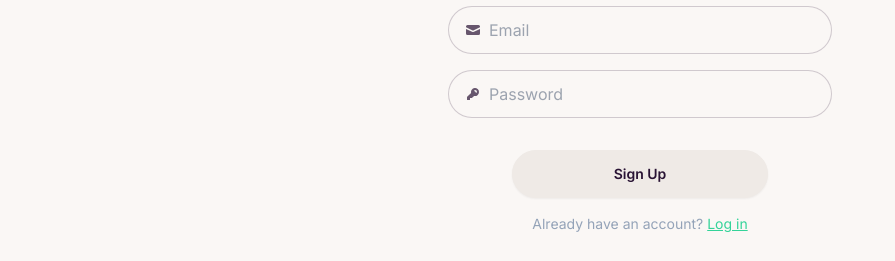
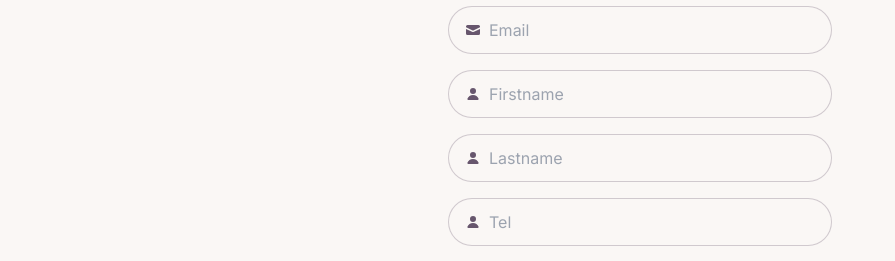
Before and after one commit to Rachanonnn/go-ecommerce, a Next.js app in the folder Frontend/: page /register in a window 1280 px wide. Shown: the part 689-950 px from the top of the page, without its empty margins (0-895 px from the left). Before the commit the page ends 923 px from the top, so only its background shows below. Built offline with nearby package versions, Linux system fonts and the light colour scheme; no server answers.

Commit message:
feat: add jwt token

```diff
--- a/Frontend/package.json
+++ b/Frontend/package.json
@@ -9,7 +9,9 @@
     "lint": "next lint"
   },
   "dependencies": {
+    "cookies-next": "^4.2.1",
     "firebase": "^10.12.2",
+    "jwt-decode": "^4.0.0",
     "next": "14.2.3",
     "react": "^18",
     "react-dom": "^18",
--- a/Frontend/src/app/register/page.tsx
+++ b/Frontend/src/app/register/page.tsx
@@ -5,17 +5,23 @@ import { useRouter } from "next/navigation";
 import { useUserAuth } from "../../libs/context/UserAuthContext";
 
 const page = () => {
-  const [email, setEmail] = useState("");
-  const [password, setPassword] = useState("");
   const [error, setError] = useState("");
   const { signUp } = useUserAuth();
   const router = useRouter();
 
   const handleSubmit = async (e: React.FormEvent<HTMLFormElement>) => {
     e.preventDefault();
+    const newUser = {
+      first_name: e.currentTarget.first_name.value,
+      last_name: e.currentTarget.last_name.value,
+      email: e.currentTarget.email.value,
+      tel: e.currentTarget.tel.value,
+      password: e.currentTarget.password.value,
+    };
+    console.log(newUser);
     setError("");
     try {
-      await signUp(email, password);
+      await signUp(newUser);
       router.push("/");
     } catch (err: any) {
       setError(err.message);
@@ -50,10 +56,10 @@ const page = () => {
             type="email"
             className="grow"
             placeholder="Email"
-            onChange={(e) => setEmail(e.target.value)}
+            name="email"
           />
         </label>
-        {/* <label className="input input-bordered flex items-center gap-2">
+        <label className="input input-bordered flex items-center gap-2">
           <svg
             xmlns="http://www.w3.org/2000/svg"
             viewBox="0 0 16 16"
@@ -62,8 +68,40 @@ const page = () => {
           >
             <path d="M8 8a3 3 0 1 0 0-6 3 3 0 0 0 0 6ZM12.735 14c.618 0 1.093-.561.872-1.139a6.002 6.002 0 0 0-11.215 0c-.22.578.254 1.139.872 1.139h9.47Z" />
           </svg>
-          <input type="text" className="grow" placeholder="Username" />
-        </label> */}
+          <input
+            type="text"
+            className="grow"
+            placeholder="Firstname"
+            name="first_name"
+          />
+        </label>
+        <label className="input input-bordered flex items-center gap-2">
+          <svg
+            xmlns="http://www.w3.org/2000/svg"
+            viewBox="0 0 16 16"
+            fill="currentColor"
+            className="w-4 h-4 opacity-70"
+          >
+            <path d="M8 8a3 3 0 1 0 0-6 3 3 0 0 0 0 6ZM12.735 14c.618 0 1.093-.561.872-1.139a6.002 6.002 0 0 0-11.215 0c-.22.578.254 1.139.872 1.139h9.47Z" />
+          </svg>
+          <input
+            type="text"
+            className="grow"
+            placeholder="Lastname"
+            name="last_name"
+          />
+        </label>
+        <label className="input input-bordered flex items-center gap-2">
+          <svg
+            xmlns="http://www.w3.org/2000/svg"
+            viewBox="0 0 16 16"
+            fill="currentColor"
+            className="w-4 h-4 opacity-70"
+          >
+            <path d="M8 8a3 3 0 1 0 0-6 3 3 0 0 0 0 6ZM12.735 14c.618 0 1.093-.561.872-1.139a6.002 6.002 0 0 0-11.215 0c-.22.578.254 1.139.872 1.139h9.47Z" />
+          </svg>
+          <input type="text" className="grow" placeholder="Tel" name="tel" />
+        </label>
         <label className="input input-bordered flex items-center gap-2">
           <svg
             xmlns="http://www.w3.org/2000/svg"
@@ -82,7 +120,7 @@ const page = () => {
             className="grow"
             // value="password"
             placeholder="Password"
-            onChange={(e) => setPassword(e.target.value)}
+            name="password"
           />
         </label>
         <button
--- a/Frontend/src/libs/context/UserAuthContext.tsx
+++ b/Frontend/src/libs/context/UserAuthContext.tsx
@@ -16,11 +16,14 @@ import {
   User,
 } from "firebase/auth";
 import { auth } from "@/libs/auth/firebase";
+import addUser from "../user/addUsertoData";
+import getUserbyID from "../user/getUserbyID";
+import setToken from "@/libs/user/cookies";
 
 interface AuthContextType {
   user: User | null;
   logIn: (email: string, password: string) => Promise<void>;
-  signUp: (email: string, password: string) => Promise<void>;
+  signUp: (userNewData: any) => Promise<void>;
   logOut: () => Promise<void>;
 }
 
@@ -30,16 +33,31 @@ export function UserAuthContextProvider({ children }: { children: ReactNode }) {
   const [user, setUser] = useState<User | null>(null);
 
   const logIn = async (email: string, password: string) => {
-    await signInWithEmailAndPassword(auth, email, password);
+    const userData = await signInWithEmailAndPassword(auth, email, password);
+    const user = await getUserbyID(userData.user.uid);
+    console.log(user);
+    const token: string = user.data.token;
+    console.log(token);
+    await setToken(token);
   };
 
-  const signUp = async (email: string, password: string) => {
+  const signUp = async (userNewData: any) => {
+    console.log(userNewData.email);
     const userData = await createUserWithEmailAndPassword(
       auth,
-      email,
-      password
+      userNewData.email,
+      userNewData.password
     );
+    const newUser = {
+      user_id: userData.user.uid,
+      first_name: userNewData.first_name,
+      last_name: userNewData.last_name,
+      email: userNewData.email,
+      tel: userNewData.tel,
+      role: "user",
+    };
     // send data to backend
+    await addUser(newUser);
     // 1 email
     // 2 user_id or uid from firebase
     console.log(userData.user);
--- /dev/null
+++ b/Frontend/src/libs/user/addUsertoData.ts
@@ -0,0 +1,55 @@
+interface UserData {
+    user_id:    string;
+	first_name: string;
+	last_name:  string;
+	email:     string;
+	tel:       string;
+	role:      string;
+}
+
+export default async function addUser({ user_id, first_name, last_name, email, tel, role }: UserData): Promise<any> {
+    const data: UserData = {
+        user_id,
+        first_name,
+        last_name,
+        email,
+        tel,
+        role
+    };
+
+    try {
+        const response = await fetch(`${process.env.BACKEND_URL}/api/v1/profile/add_user`, {
+            method: "POST",
+            headers: {
+                'Content-Type': 'application/json',
+            },
+            body: JSON.stringify(data)
+        });
+
+        const responseText = await response.text();
+
+        if (!response.ok) {
+            console.error('Server response (error):', responseText);
+            let errorDetails;
+            try {
+                errorDetails = JSON.parse(responseText);
+            } catch (e) {
+                throw new Error(`Failed to fetch user: ${response.statusText}`);
+            }
+            throw new Error(`Failed to fetch user: ${errorDetails.message || response.statusText}`);
+        }
+
+        console.log('Server response (success):', responseText);
+        let responseData;
+        try {
+            responseData = JSON.parse(responseText);
+        } catch (e) {
+            throw new Error('Invalid JSON response from server');
+        }
+
+        return responseData;
+    } catch (error) {
+        console.error('Error:', error);
+        throw error;
+    }
+}
--- /dev/null
+++ b/Frontend/src/libs/user/cookies.ts
@@ -0,0 +1,11 @@
+
+// import { cookies } from 'next/headers'
+import { jwtDecode } from "jwt-decode";
+import { setCookie } from "cookies-next";
+
+export default async function setToken(token : string) {
+
+    const decoded = jwtDecode(token);
+
+    setCookie("token", token, { maxAge: decoded.exp });
+}
--- /dev/null
+++ b/Frontend/src/libs/user/getUserbyID.ts
@@ -0,0 +1,17 @@
+
+export default async function getUserbyID(userID : string) {
+    const response = await fetch(`${process.env.BACKEND_URL}/api/v1/profile/get_user_by_id/?id=${userID}`, {
+        method: "GET",
+        // headers: {
+        //     authorization: `Bearer ${token}`
+        // }
+    })
+
+    if(!response.ok){
+        throw new Error("Failed to fetch user")
+    }
+
+    // console.log("response", await response.json())
+
+    return await response.json()
+};
```
Also changed, not shown: 1 other file (tests, documents, lock files or other folders).
